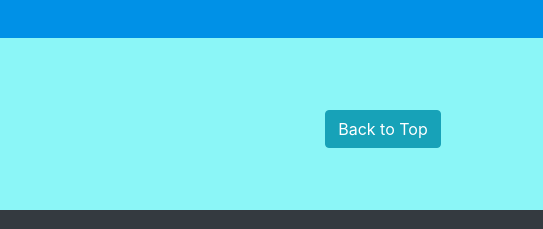
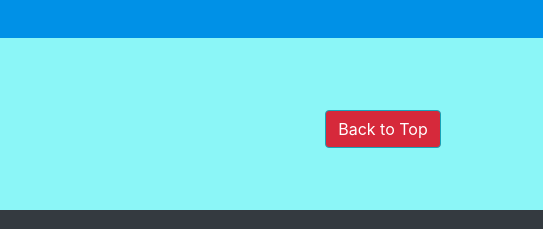
Before and after one commit to sandeeepgithub/Avengers, a plain HTML site: page index.html in a window 1280 px wide. Shown: the part 1347-1576 px from the top of the page, 737-1280 px from the left. Drawn offline with nearby package versions, Linux system fonts and the light colour scheme.

Commit message:
Bootstrap Practice-Avengers

```diff
--- a/css/styles.css
+++ b/css/styles.css
@@ -60,6 +60,14 @@ body a:hover {
     background-color:#8bf6f7;
 }
 
+.btn-info {
+    background-color: #D6293B;
+}
+
+.btn-info:hover {
+    background-color: #6a3c34  ;
+}
+
 .fa-heart {
     color: red;
 }
```
